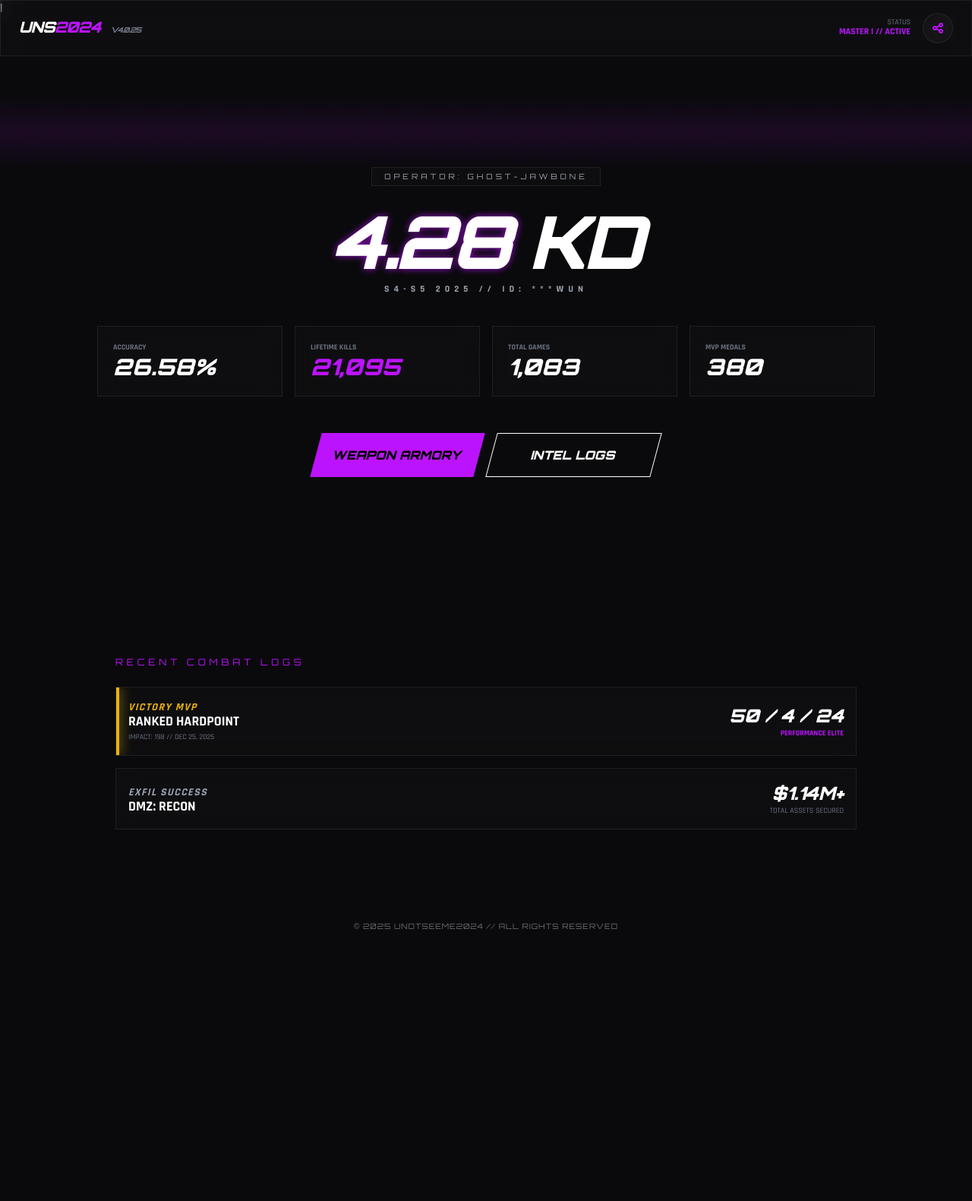
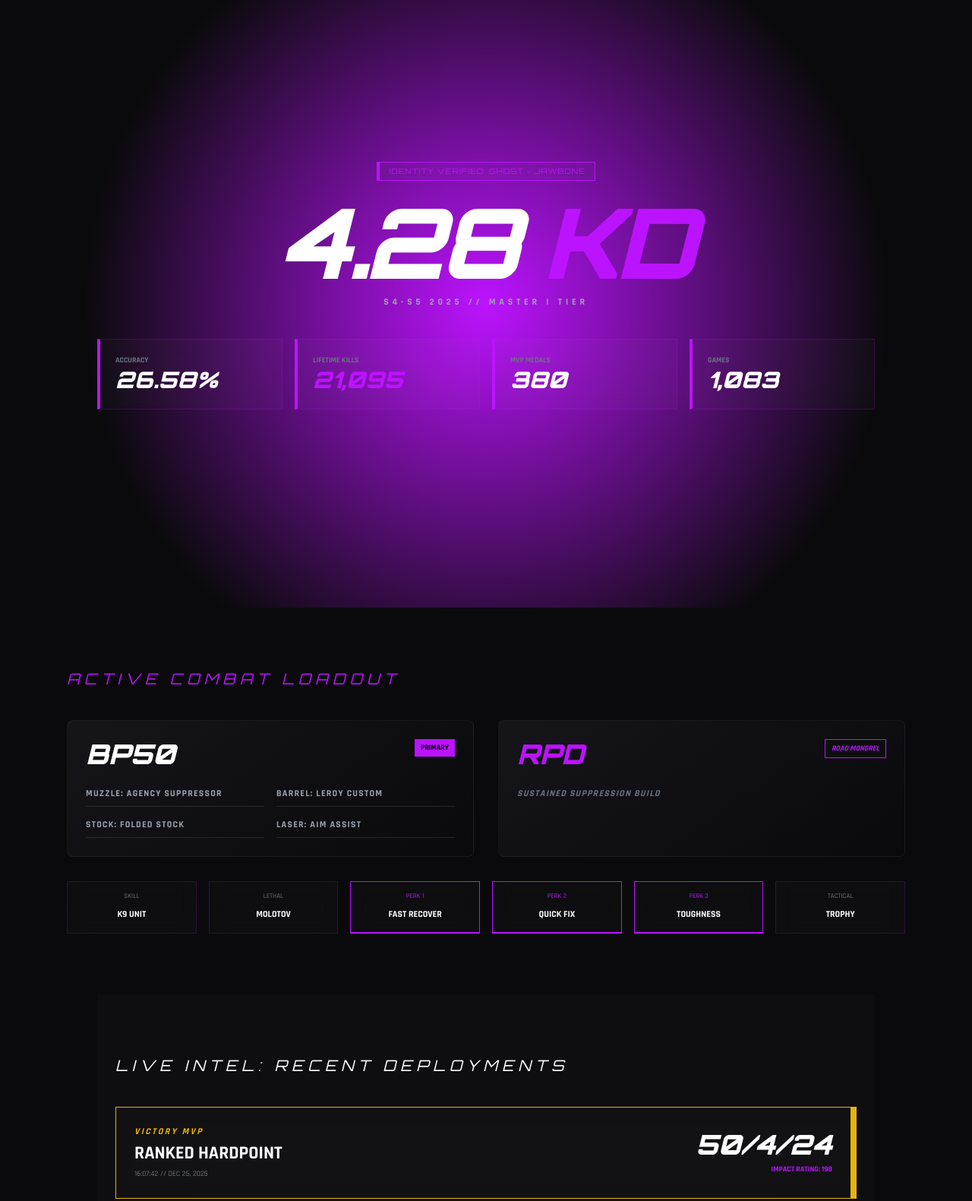
Before and after one commit to WinoWongo2024/UNSM2024-CODM, a plain HTML site: page index.html in a window 1280 px wide. Shown: the top 1581 px of the page at 76% size. Before the commit the page ends 1307 px from the top, so only its background shows below. Drawn offline with nearby package versions, Linux system fonts and the light colour scheme.

Commit message:
Update index.html

```diff
--- a/index.html
+++ b/index.html
@@ -1,146 +1,146 @@
-l<!DOCTYPE html>
+<!DOCTYPE html>
 <html lang="en">
 <head>
     <meta charset="UTF-8">
     <meta name="viewport" content="width=device-width, initial-scale=1.0, maximum-scale=1.0, user-scalable=no">
-    <title>UNS2024 | MASTER TIER OPERATOR</title>
-    <meta name="theme-color" content="#0a0a0c">
-    <meta name="apple-mobile-web-app-capable" content="yes">
-    <link rel="manifest" href="manifest.json">
-
+    <title>UNS2024 | MASTER OPERATOR PROFILE</title>
     <script src="https://cdn.tailwindcss.com"></script>
     <link href="https://cdnjs.cloudflare.com/ajax/libs/font-awesome/6.0.0/css/all.min.css" rel="stylesheet">
     <style>
         @import url('https://fonts.googleapis.com/css2?family=Orbitron:wght@400;700;900&family=Rajdhani:wght@500;700&display=swap');
-        :root { --neon-purple: #bc13fe; --metallic: #C0C0C0; --dark: #0a0a0c; }
+        :root { --neon-purple: #bc13fe; --dark: #0a0a0c; }
         body { background-color: var(--dark); color: white; font-family: 'Rajdhani', sans-serif; }
         .font-orbitron { font-family: 'Orbitron', sans-serif; }
-
-        /* Tactical Animations */
-        .scanline { width: 100%; height: 100px; z-index: 10; position: absolute; background: linear-gradient(0deg, transparent 0%, rgba(188, 19, 254, 0.1) 50%, transparent 100%); animation: move 4s linear infinite; pointer-events: none; }
-        @keyframes move { 0% { top: -100px; } 100% { top: 100%; } }
-
-        .glass { background: rgba(255, 255, 255, 0.02); backdrop-filter: blur(12px); border: 1px solid rgba(192, 192, 192, 0.1); }
-        .neon-text { text-shadow: 0 0 10px rgba(188, 19, 254, 0.8); }
-        .skew-btn { transform: skewX(-15deg); transition: all 0.3s ease; }
-        .skew-btn:hover { transform: skewX(-15deg) scale(1.05); background: white; color: black; }
+        .glass { background: rgba(255, 255, 255, 0.02); backdrop-filter: blur(12px); border: 1px solid rgba(188, 19, 254, 0.2); }
+        .neon-border-left { border-left: 4px solid var(--neon-purple); }
+        .loadout-card { background: linear-gradient(145deg, #15151a, #0a0a0c); border: 1px solid rgba(255,255,255,0.05); }
     </style>
 </head>
 <body class="overflow-x-hidden">
 
-    <div class="scanline"></div>
+    <section class="relative min-h-screen flex flex-col justify-center items-center p-6 text-center bg-[radial-gradient(circle_at_center,_var(--neon-purple)_0%,_transparent_70%)] bg-opacity-10">
+        <div class="mb-4 inline-block px-3 py-1 glass border-l-4 border-[#bc13fe] text-[#bc13fe] text-[10px] font-orbitron uppercase tracking-widest">
+            Identity Verified: Ghost - Jawbone
+        </div>
+        <h1 class="font-orbitron text-7xl md:text-9xl font-black italic tracking-tighter uppercase mb-2">4.28 <span class="text-[#bc13fe]">KD</span></h1>
+        <p class="text-gray-400 font-bold tracking-[0.4em] text-xs mb-10 uppercase">S4-S5 2025 // Master I Tier</p>
 
-    <nav class="fixed top-0 w-full z-50 glass px-6 py-4 flex justify-between items-center border-b border-[#bc13fe]/20">
-        <div class="font-orbitron font-black italic text-xl tracking-tighter uppercase">
-            UNS<span class="text-[#bc13fe]">2024</span> <span class="text-[10px] text-gray-500 ml-2">v4.0.25</span>
+        <div class="grid grid-cols-2 md:grid-cols-4 gap-4 w-full max-w-5xl mb-12">
+            <div class="glass p-5 text-left neon-border-left">
+                <p class="text-[10px] text-gray-500 uppercase font-black">Accuracy</p>
+                <h2 class="text-3xl font-orbitron font-black italic">26.58%</h2>
+            </div>
+            <div class="glass p-5 text-left neon-border-left">
+                <p class="text-[10px] text-gray-500 uppercase font-black">Lifetime Kills</p>
+                <h2 class="text-3xl font-orbitron font-black italic text-[#bc13fe]">21,095</h2>
+            </div>
+            <div class="glass p-5 text-left neon-border-left">
+                <p class="text-[10px] text-gray-500 uppercase font-black">MVP Medals</p>
+                <h2 class="text-3xl font-orbitron font-black italic">380</h2>
+            </div>
+            <div class="glass p-5 text-left neon-border-left">
+                <p class="text-[10px] text-gray-500 uppercase font-black">Games</p>
+                <h2 class="text-3xl font-orbitron font-black italic">1,083</h2>
+            </div>
         </div>
-        <div class="flex items-center gap-4">
-            <div class="hidden md:block text-right">
-                <p class="text-[10px] text-gray-500 uppercase leading-none">Status</p>
-                <p class="text-xs font-bold text-[#bc13fe]">MASTER I // ACTIVE</p>
+    </section>
+
+    <section id="armory" class="py-20 px-6 max-w-6xl mx-auto">
+        <h3 class="font-orbitron text-xl mb-10 tracking-[0.3em] text-[#bc13fe] uppercase italic">Active Combat Loadout</h3>
+        <div class="grid grid-cols-1 lg:grid-cols-2 gap-8">
+            <div class="loadout-card p-6 rounded-lg relative overflow-hidden">
+                <div class="flex justify-between items-start mb-6">
+                    <h4 class="text-4xl font-black italic font-orbitron">BP50</h4>
+                    <span class="text-[10px] bg-[#bc13fe] text-black px-2 py-1 font-bold">PRIMARY</span>
+                </div>
+                <div class="grid grid-cols-2 gap-4 text-xs uppercase tracking-widest text-gray-400 font-bold">
+                    <div class="border-b border-white/10 pb-2">Muzzle: Agency Suppressor</div>
+                    <div class="border-b border-white/10 pb-2">Barrel: Leroy Custom</div>
+                    <div class="border-b border-white/10 pb-2">Stock: Folded Stock</div>
+                    <div class="border-b border-white/10 pb-2">Laser: Aim Assist</div>
+                </div>
             </div>
-            <button onclick="shareIntel()" class="w-10 h-10 rounded-full glass border border-[#bc13fe]/40 flex items-center justify-center text-[#bc13fe]">
-                <i class="fas fa-share-nodes"></i>
-            </button>
-        </div>
-    </nav>
 
-    <section class="relative min-h-screen flex flex-col justify-center items-center p-6 text-center">
-        <div class="mb-6 px-4 py-1 glass border-l-4 border-[#bc13fe]">
-            <span class="text-[10px] font-orbitron tracking-[0.4em] text-gray-400">OPERATOR: GHOST-JAWBONE</span>
-        </div>
-
-        <h1 class="font-orbitron text-6xl md:text-8xl font-black italic mb-2 tracking-tighter uppercase">
-            <span id="display-kd" class="neon-text">4.28</span> <span class="text-white">KD</span>
-        </h1>
-        <p class="text-gray-400 font-bold tracking-[0.5em] text-xs mb-10 uppercase">S4-S5 2025 // ID: <span id="display-id">***WUN</span></p>
-
-        <div class="grid grid-cols-2 md:grid-cols-4 gap-4 w-full max-w-5xl">
-            <div class="glass p-5 text-left border-t border-[#bc13fe]/30">
-                <p class="text-[10px] text-gray-500 uppercase font-black">Accuracy</p>
-                <h2 id="display-acc" class="text-3xl font-orbitron font-black italic">26.58%</h2>
-            </div>
-            <div class="glass p-5 text-left border-t border-[#bc13fe]/30">
-                <p class="text-[10px] text-gray-500 uppercase font-black">Lifetime Kills</p>
-                <h2 id="display-kills" class="text-3xl font-orbitron font-black italic text-[#bc13fe]">21,095</h2>
-            </div>
-            <div class="glass p-5 text-left border-t border-[#bc13fe]/30">
-                <p class="text-[10px] text-gray-500 uppercase font-black">Total Games</p>
-                <h2 id="display-games" class="text-3xl font-orbitron font-black italic">1,083</h2>
-            </div>
-            <div class="glass p-5 text-left border-t border-[#bc13fe]/30">
-                <p class="text-[10px] text-gray-500 uppercase font-black">MVP Medals</p>
-                <h2 id="display-mvp" class="text-3xl font-orbitron font-black italic">380</h2>
+            <div class="loadout-card p-6 rounded-lg">
+                <div class="flex justify-between items-start mb-6">
+                    <h4 class="text-4xl font-black italic font-orbitron text-[#bc13fe]">RPD</h4>
+                    <span class="text-[10px] border border-[#bc13fe] text-[#bc13fe] px-2 py-1 font-bold italic">ROAD MONGREL</span>
+                </div>
+                <p class="text-xs text-gray-500 uppercase font-bold tracking-widest italic">Sustained Suppression Build</p>
             </div>
         </div>
 
-        <div class="mt-12 flex flex-col md:flex-row gap-4 w-full max-w-md">
-            <button class="skew-btn bg-[#bc13fe] text-black font-black py-4 font-orbitron uppercase flex-1">Weapon Armory</button>
-            <button class="skew-btn border border-white text-white font-black py-4 font-orbitron uppercase flex-1">Intel Logs</button>
+        <div class="grid grid-cols-3 md:grid-cols-6 gap-4 mt-8">
+            <div class="glass p-3 text-center">
+                <p class="text-[9px] text-gray-500 uppercase mb-1">Skill</p>
+                <span class="text-xs font-bold uppercase">K9 Unit</span>
+            </div>
+            <div class="glass p-3 text-center">
+                <p class="text-[9px] text-gray-500 uppercase mb-1">Lethal</p>
+                <span class="text-xs font-bold uppercase">Molotov</span>
+            </div>
+            <div class="glass p-3 text-center border-b-2 border-[#bc13fe]">
+                <p class="text-[9px] text-[#bc13fe] uppercase mb-1">Perk 1</p>
+                <span class="text-xs font-bold uppercase">Fast Recover</span>
+            </div>
+            <div class="glass p-3 text-center border-b-2 border-[#bc13fe]">
+                <p class="text-[9px] text-[#bc13fe] uppercase mb-1">Perk 2</p>
+                <span class="text-xs font-bold uppercase">Quick Fix</span>
+            </div>
+            <div class="glass p-3 text-center border-b-2 border-[#bc13fe]">
+                <p class="text-[9px] text-[#bc13fe] uppercase mb-1">Perk 3</p>
+                <span class="text-xs font-bold uppercase">Toughness</span>
+            </div>
+            <div class="glass p-3 text-center">
+                <p class="text-[9px] text-gray-500 uppercase mb-1">Tactical</p>
+                <span class="text-xs font-bold uppercase">Trophy</span>
+            </div>
         </div>
     </section>
 
-    <section class="py-10 px-6 max-w-5xl mx-auto">
-        <h3 class="font-orbitron text-xs mb-6 tracking-[0.4em] text-[#bc13fe] uppercase">Recent Combat Logs</h3>
+    <section class="py-20 px-6 max-w-5xl mx-auto bg-zinc-900/30">
+        <h3 class="font-orbitron text-xl mb-10 tracking-[0.3em] text-white uppercase italic">Live Intel: Recent Deployments</h3>
         <div class="space-y-4">
-            <div class="glass p-4 flex justify-between items-center border-r-4 border-yellow-500 relative overflow-hidden">
-                <div class="absolute left-0 top-0 h-full w-1 bg-yellow-500 shadow-[0_0_15px_#eab308]"></div>
+            <div class="glass p-6 flex justify-between items-center border-r-8 border-yellow-500">
                 <div>
-                    <span class="text-yellow-500 font-black italic text-sm tracking-widest">VICTORY MVP</span>
-                    <p class="text-white font-bold text-lg uppercase leading-none">Ranked Hardpoint</p>
-                    <p class="text-[10px] text-gray-500 uppercase mt-1">Impact: 198 // Dec 25, 2025</p>
+                    <span class="text-yellow-500 font-black italic text-xs tracking-[0.2em] mb-1 block">VICTORY MVP</span>
+                    <h5 class="text-2xl font-bold uppercase">Ranked Hardpoint</h5>
+                    <p class="text-[10px] text-gray-500 mt-1 uppercase">16:07:42 // Dec 25, 2025</p>
                 </div>
                 <div class="text-right">
-                    <span class="font-orbitron text-2xl font-black italic text-white">50 / 4 / 24</span>
-                    <p class="text-[10px] text-[#bc13fe] uppercase font-bold">Performance Elite</p>
+                    <span class="font-orbitron text-4xl font-black italic text-white">50/4/24</span>
+                    <p class="text-[10px] text-[#bc13fe] uppercase font-bold mt-1">Impact Rating: 198</p>
                 </div>
             </div>
 
-            <div class="glass p-4 flex justify-between items-center border-r-4 border-white/40">
+            <div class="glass p-6 flex justify-between items-center border-r-8 border-yellow-500">
                 <div>
-                    <span class="text-gray-400 font-black italic text-sm tracking-widest uppercase italic">EXFIL SUCCESS</span>
-                    <p class="text-white font-bold text-lg uppercase leading-none">DMZ: Recon</p>
+                    <span class="text-yellow-500 font-black italic text-xs tracking-[0.2em] mb-1 block">VICTORY MVP</span>
+                    <h5 class="text-2xl font-bold uppercase">Ranked TDM</h5>
+                    <p class="text-[10px] text-gray-500 mt-1 uppercase">14:16:28 // Dec 25, 2025</p>
                 </div>
                 <div class="text-right">
-                    <span class="font-orbitron text-2xl font-black italic text-white">$1.14M+</span>
-                    <p class="text-[10px] text-gray-500 uppercase">Total Assets Secured</p>
+                    <span class="font-orbitron text-4xl font-black italic text-white">14/3/6</span>
+                    <p class="text-[10px] text-[#bc13fe] uppercase font-bold mt-1">Impact Rating: 194</p>
+                </div>
+            </div>
+
+            <div class="glass p-6 flex justify-between items-center border-r-8 border-silver">
+                <div>
+                    <span class="text-silver font-black italic text-xs tracking-[0.2em] mb-1 block">NO. 2 RANKING</span>
+                    <h5 class="text-2xl font-bold uppercase">Shoryu & Hadoken</h5>
+                    <p class="text-[10px] text-gray-500 mt-1 uppercase">14:30:38 // Dec 25, 2025</p>
+                </div>
+                <div class="text-right">
+                    <span class="font-orbitron text-4xl font-black italic text-white">19/10/0</span>
                 </div>
             </div>
         </div>
     </section>
 
-    <footer class="py-20 text-center opacity-40">
-        <p class="text-[10px] font-orbitron tracking-widest">&copy; 2025 UNOTSEEME2024 // ALL RIGHTS RESERVED</p>
+    <footer class="py-10 text-center opacity-20 border-t border-white/5">
+        <p class="text-[10px] font-orbitron tracking-[0.5em]">&copy; 2025 UNotSeeMe2024 // PRO CODM PORTFOLIO</p>
     </footer>
 
-    <script>
-        // Cache-Busting Sync Logic
-        async function syncOperatorData() {
-            const v = new Date().getTime();
-            try {
-                const res = await fetch(`stats.json?v=${v}`);
-                const d = await res.json();
-
-                if(d.level) document.getElementById('display-kd').innerText = d.kdRatio;
-                if(d.rank) document.getElementById('nav-rank').innerText = d.rank;
-                if(d.accuracy) document.getElementById('display-acc').innerText = d.accuracy;
-                if(d.lifetimeKills) document.getElementById('display-kills').innerText = d.lifetimeKills.toLocaleString();
-                if(d.gamesPlayed) document.getElementById('display-games').innerText = d.gamesPlayed.toLocaleString();
-                if(d.mvpCount) document.getElementById('display-mvp').innerText = d.mvpCount;
-            } catch (e) { console.warn("Terminal running on local buffer."); }
-        }
-
-        function shareIntel() {
-            if (navigator.share) {
-                navigator.share({
-                    title: 'UNS2024 OPERATOR PROFILE',
-                    text: 'Master I Tier Verified.',
-                    url: window.location.href
-                });
-            }
-        }
-
-        window.onload = syncOperatorData;
-    </script>
 </body>
 </html>
```
